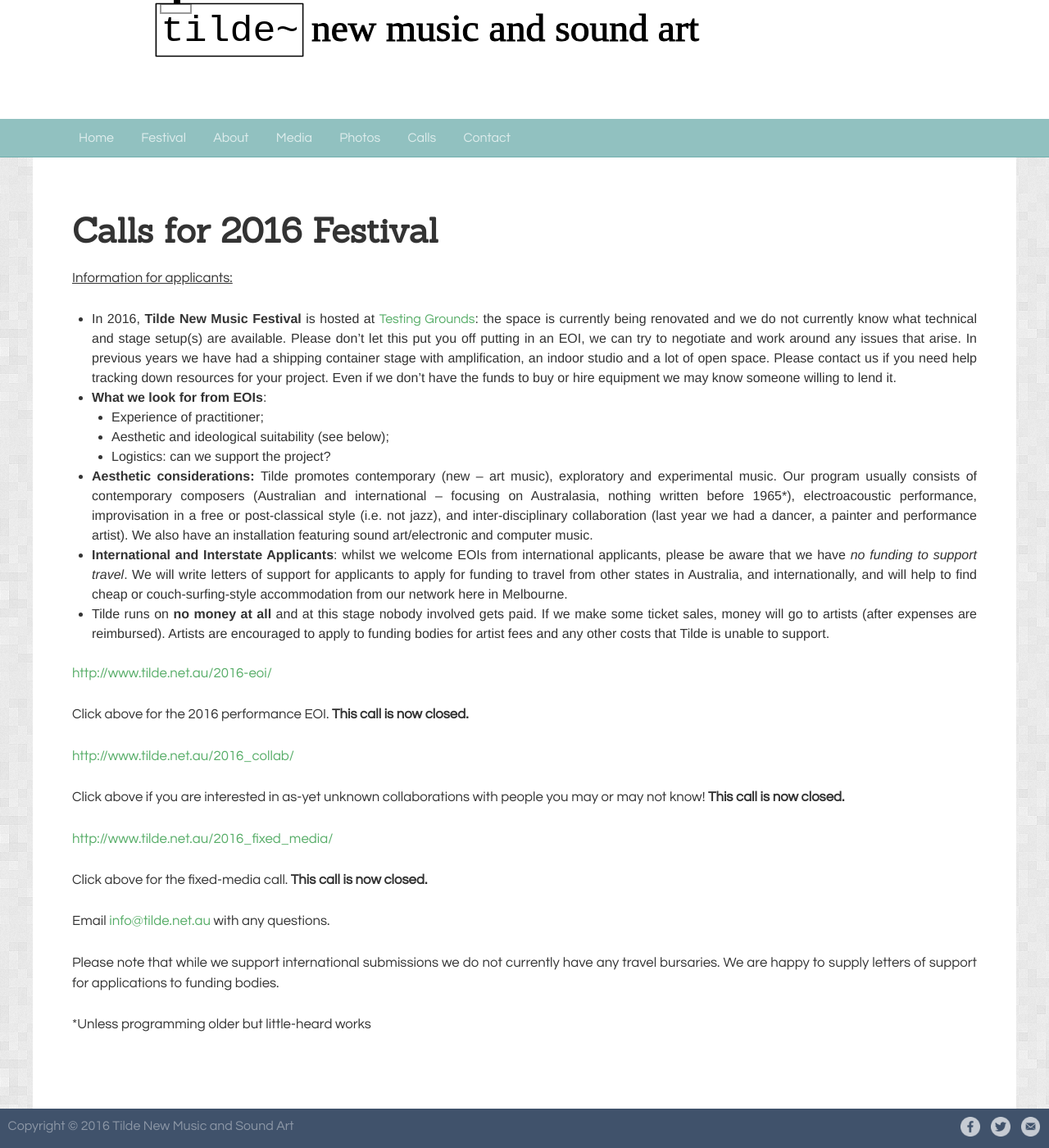
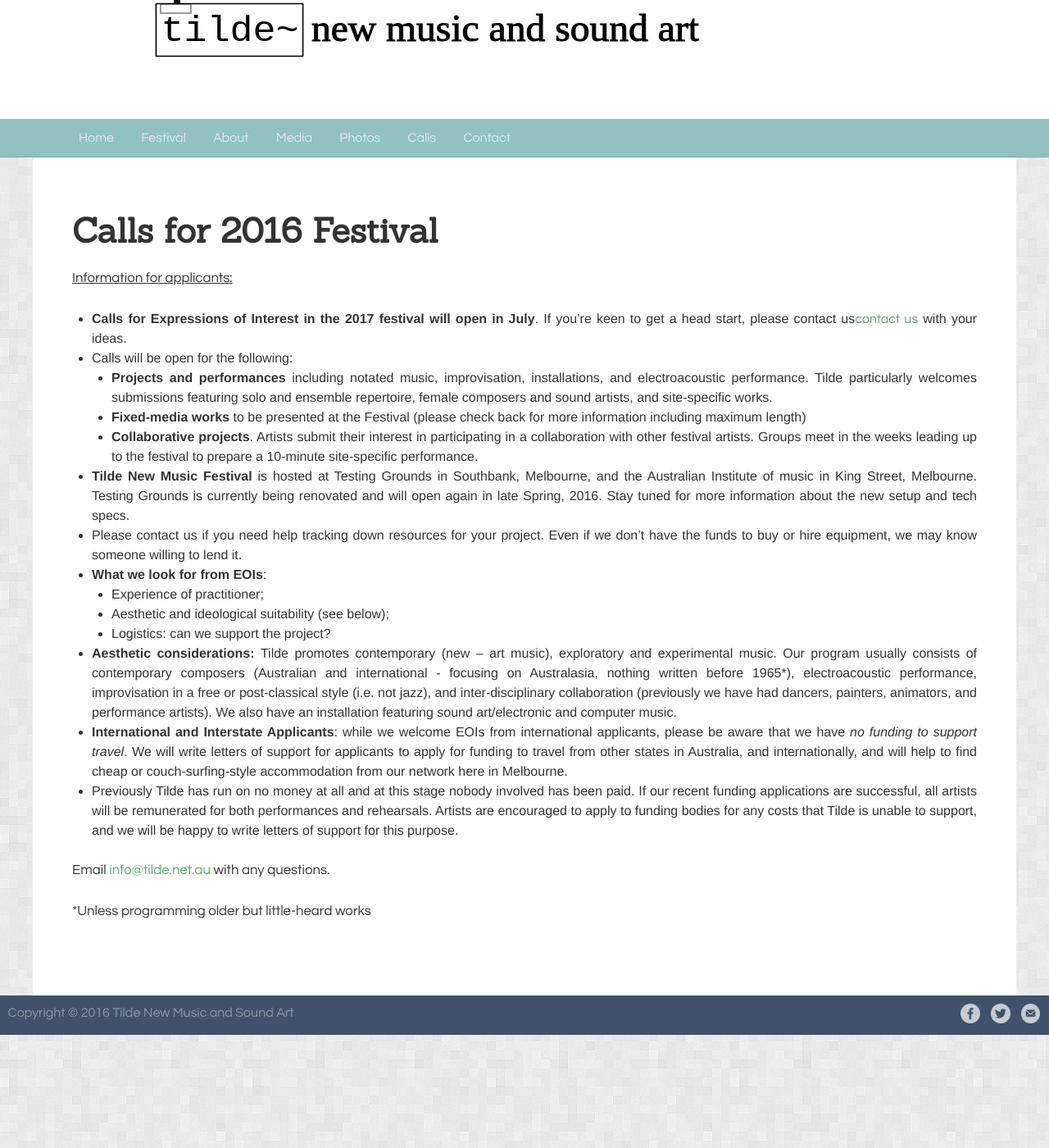
Before and after one commit to unclewalter/tilde-festival-website, a Jekyll site: the page built from pages/calls.md, in a window 1280 px wide and 1400 px high, scrolled down 160 px. Shown: the whole window at 82% size. Built offline with Jekyll 4.4.1, drawn with Linux system fonts in a browser that asks for light colours.

Commit message:
Updated calls.md

```diff
--- a/pages/calls.md
+++ b/pages/calls.md
@@ -3,32 +3,27 @@
 title: Calls for 2016 Festival
 class: calls
 permalink: /calls/
+published: true
 ---
 <span style="text-decoration: underline;">Information for applicants:</span>
 
-*   In 2016, **Tilde New Music Festival** is hosted at [Testing Grounds](http://www.testing-grounds.com.au): the space is currently being renovated and we do not currently know what technical and stage setup(s) are available. Please don’t let this put you off putting in an EOI, we can try to negotiate and work around any issues that arise. In previous years we have had a shipping container stage with amplification, an indoor studio and a lot of open space. Please contact us if you need help tracking down resources for your project. Even if we don’t have the funds to buy or hire equipment we may know someone willing to lend it.
+
+*   **Calls for Expressions of Interest in the 2017 festival will open in July**. If you're keen to get a head start, please contact us[contact us](http://www.tilde.net.au/contact/) with your ideas.
+*   Calls will be open for the following:
+    *   **Projects and performances** including notated music, improvisation, installations, and electroacoustic performance. Tilde particularly welcomes submissions featuring solo and ensemble repertoire, female composers and sound artists, and site-specific works.
+    *   **Fixed-media works** to be presented at the Festival (please check back for more information including maximum length)
+    *   **Collaborative projects**. Artists submit their interest in participating in a collaboration with other festival artists. Groups meet in the weeks leading up to the festival to prepare a 10-minute site-specific performance.
+*   **Tilde New Music Festival** is hosted at Testing Grounds in Southbank, Melbourne, and the Australian Institute of music in King Street, Melbourne. Testing Grounds is currently being renovated and will open again in late Spring, 2016. Stay tuned for more information about the new setup and tech specs.
+*   Please contact us if you need help tracking down resources for your project. Even if we don't have the funds to buy or hire equipment, we may know someone willing to lend it.
 *   **What we look for from EOIs**:
     *   Experience of practitioner;
     *   Aesthetic and ideological suitability (see below);
     *   Logistics: can we support the project?
-*   **Aesthetic considerations:** Tilde promotes contemporary (new – art music), exploratory and experimental music. Our program usually consists of contemporary composers (Australian and international – focusing on Australasia, nothing written before 1965*), electroacoustic performance, improvisation in a free or post-classical style (i.e. not jazz), and inter-disciplinary collaboration (last year we had a dancer, a painter and performance artist). We also have an installation featuring sound art/electronic and computer music.
-*   **International and Interstate Applicants**: whilst we welcome EOIs from international applicants, please be aware that we have _no funding to support travel_. We will write letters of support for applicants to apply for funding to travel from other states in Australia, and internationally, and will help to find cheap or couch-surfing-style accommodation from our network here in Melbourne.
-*   Tilde runs on **no money at all** and at this stage nobody involved gets paid. If we make some ticket sales, money will go to artists (after expenses are reimbursed). Artists are encouraged to apply to funding bodies for artist fees and any other costs that Tilde is unable to support.
-
-[http://www.tilde.net.au/2016-eoi/](http://www.tilde.net.au/2016-eoi/)
-
-Click above for the 2016 performance EOI. **This call is now closed.**
-
-[http://www.tilde.net.au/2016_collab/](http://www.tilde.net.au/2016_collab/)
-
-Click above if you are interested in as-yet unknown collaborations with people you may or may not know! **This call is now closed.**
-
-[http://www.tilde.net.au/2016_fixed_media/](http://www.tilde.net.au/2016_fixed_media/)
-
-Click above for the fixed-media call. **This call is now closed.**
+*   **Aesthetic considerations:** Tilde promotes contemporary (new – art music), exploratory and experimental music. Our program usually consists of contemporary composers (Australian and international - focusing on Australasia, nothing written before 1965*), electroacoustic performance, improvisation in a free or post-classical style (i.e. not jazz), and inter-disciplinary collaboration (previously we have had dancers, painters, animators, and performance artists). We also have an installation featuring sound art/electronic and computer music.
+*   **International and Interstate Applicants**: while we welcome EOIs from international applicants, please be aware that we have _no funding to support travel_. We will write letters of support for applicants to apply for funding to travel from other states in Australia, and internationally, and will help to find cheap or couch-surfing-style accommodation from our network here in Melbourne.
+*   Previously Tilde has run on no money at all and at this stage nobody involved has been paid. If our recent funding applications are successful, all artists will be remunerated for both performances and rehearsals. Artists are encouraged to apply to funding bodies for any costs that Tilde is unable to support, and we will be happy to write letters of support for this purpose.
 
 Email [info@tilde.net.au](mailto:info@tilde.net.au) with any questions.
 
-Please note that while we support international submissions we do not currently have any travel bursaries. We are happy to supply letters of support for applications to funding bodies.
 
 *Unless programming older but little-heard works
```
